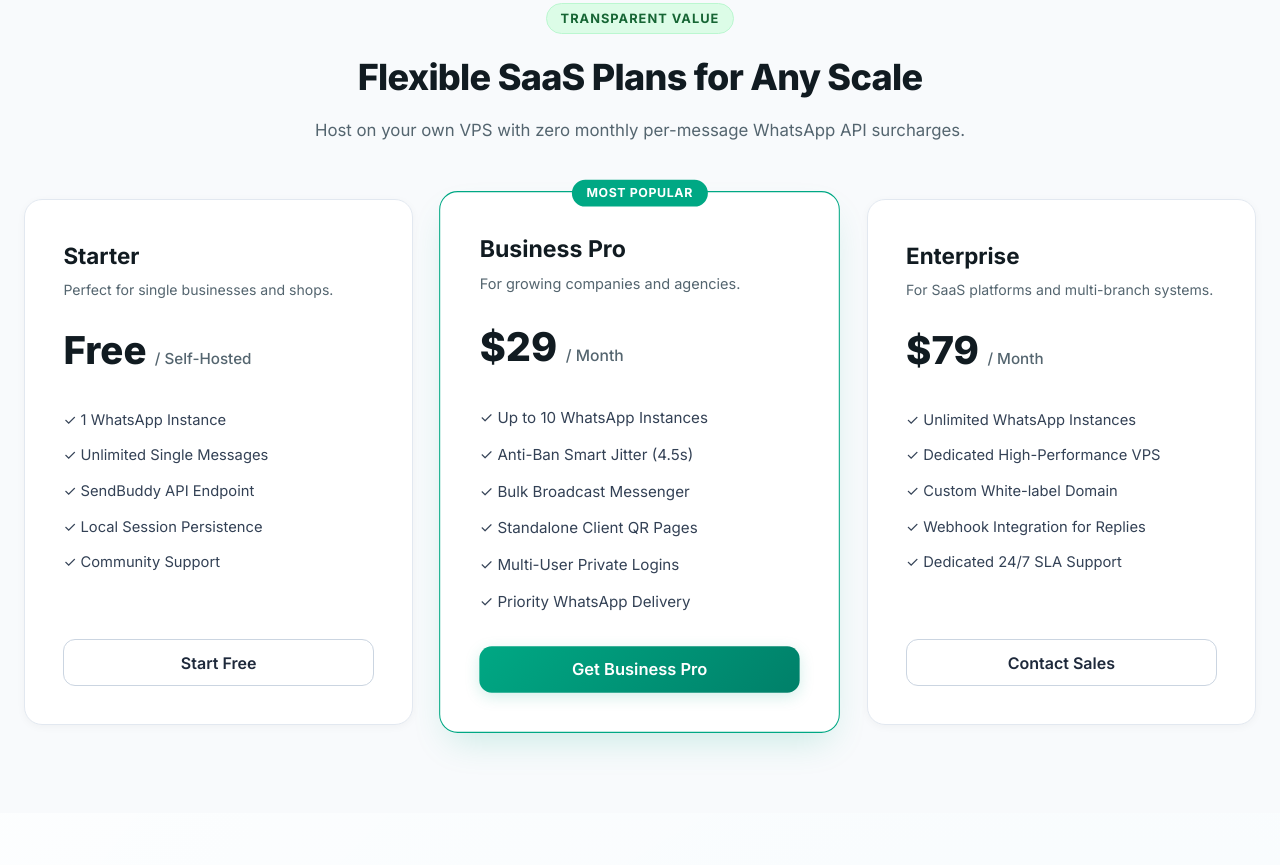
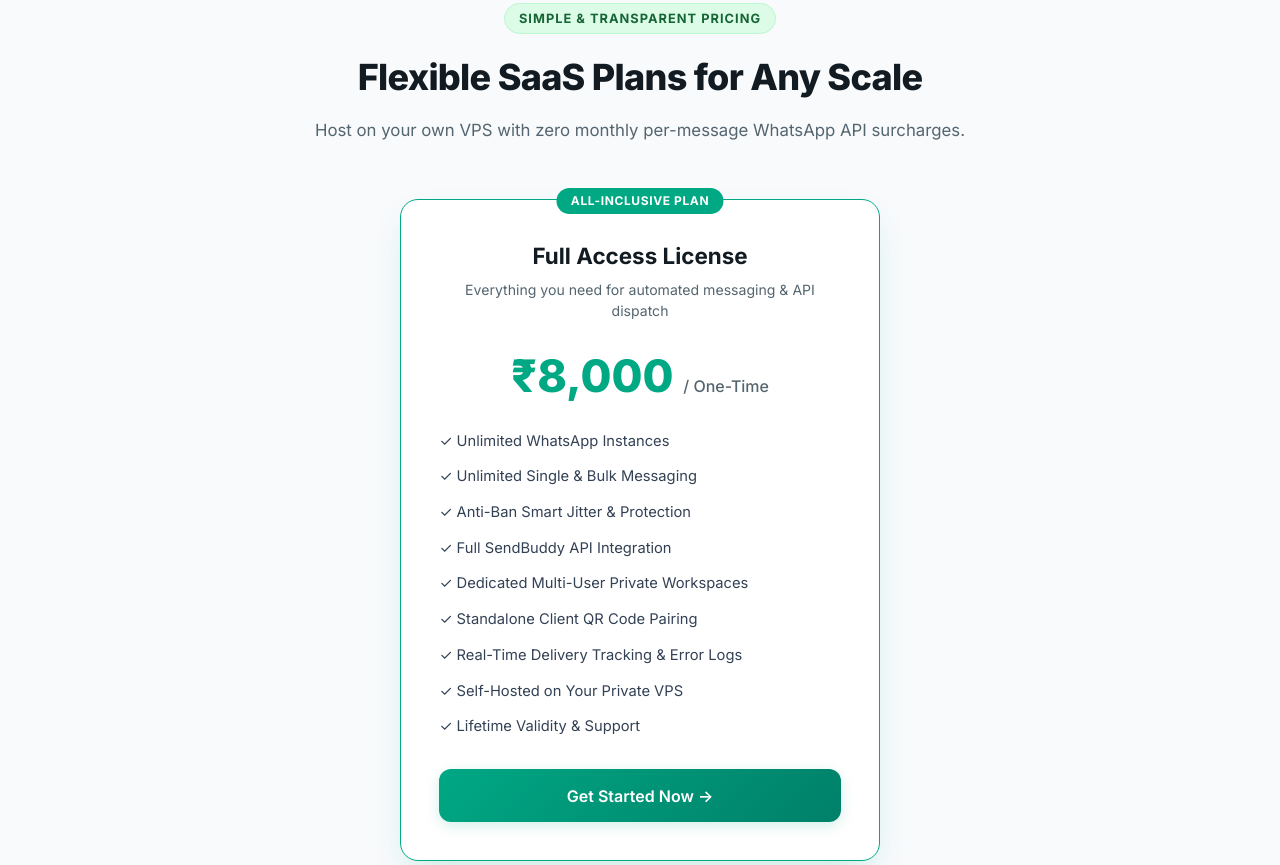
Before and after one commit to ShvInfotech/whatsapp_api, a website: page public/index.html in a window 1280 px wide. Shown: the part 2961-3826 px from the top of the page. Drawn offline with Linux system fonts and the light colour scheme.

Commit message:
Update pricing to single 8000 Rs plan

```diff
--- a/public/index.html
+++ b/public/index.html
@@ -283,63 +283,33 @@
   <section id="pricing" class="landing-section bg-surface">
     <div class="section-container">
       <div class="section-header text-center">
-        <div class="section-tag">Transparent Value</div>
+        <div class="section-tag">Simple &amp; Transparent Pricing</div>
         <h2>Flexible SaaS Plans for Any Scale</h2>
         <p>Host on your own VPS with zero monthly per-message WhatsApp API surcharges.</p>
       </div>
 
-      <div class="pricing-grid">
-        <!-- Tier 1 -->
-        <div class="pricing-card">
-          <div class="pricing-header">
-            <h3>Starter</h3>
-            <p class="pricing-desc">Perfect for single businesses and shops.</p>
-            <div class="price-val">Free <span>/ Self-Hosted</span></div>
-          </div>
-          <ul class="pricing-features">
-            <li>✓ 1 WhatsApp Instance</li>
-            <li>✓ Unlimited Single Messages</li>
-            <li>✓ SendBuddy API Endpoint</li>
-            <li>✓ Local Session Persistence</li>
-            <li>✓ Community Support</li>
-          </ul>
-          <a href="user.html" class="btn btn-secondary w-full">Start Free</a>
-        </div>
-
-        <!-- Tier 2 (Featured) -->
-        <div class="pricing-card featured-plan">
-          <div class="plan-tag">Most Popular</div>
-          <div class="pricing-header">
-            <h3>Business Pro</h3>
-            <p class="pricing-desc">For growing companies and agencies.</p>
-            <div class="price-val">$29 <span>/ Month</span></div>
-          </div>
-          <ul class="pricing-features">
-            <li>✓ Up to 10 WhatsApp Instances</li>
-            <li>✓ Anti-Ban Smart Jitter (4.5s)</li>
-            <li>✓ Bulk Broadcast Messenger</li>
-            <li>✓ Standalone Client QR Pages</li>
-            <li>✓ Multi-User Private Logins</li>
-            <li>✓ Priority WhatsApp Delivery</li>
-          </ul>
-          <a href="user.html" class="btn btn-primary w-full">Get Business Pro</a>
-        </div>
-
-        <!-- Tier 3 -->
-        <div class="pricing-card">
-          <div class="pricing-header">
-            <h3>Enterprise</h3>
-            <p class="pricing-desc">For SaaS platforms and multi-branch systems.</p>
-            <div class="price-val">$79 <span>/ Month</span></div>
+      <div class="pricing-single-wrap" style="max-width: 480px; margin: 0 auto;">
+        <div class="pricing-card featured-plan" style="transform: none;">
+          <div class="plan-tag">All-Inclusive Plan</div>
+          <div class="pricing-header text-center">
+            <h3>Full Access License</h3>
+            <p class="pricing-desc">Everything you need for automated messaging &amp; API dispatch</p>
+            <div class="price-val" style="color: var(--wa-teal); font-size: 2.8rem; margin-bottom: 1.2rem;">
+              ₹8,000 <span style="font-size: 1rem; color: #54656f; font-weight: 500;">/ One-Time</span>
+            </div>
           </div>
           <ul class="pricing-features">
             <li>✓ Unlimited WhatsApp Instances</li>
-            <li>✓ Dedicated High-Performance VPS</li>
-            <li>✓ Custom White-label Domain</li>
-            <li>✓ Webhook Integration for Replies</li>
-            <li>✓ Dedicated 24/7 SLA Support</li>
+            <li>✓ Unlimited Single &amp; Bulk Messaging</li>
+            <li>✓ Anti-Ban Smart Jitter &amp; Protection</li>
+            <li>✓ Full SendBuddy API Integration</li>
+            <li>✓ Dedicated Multi-User Private Workspaces</li>
+            <li>✓ Standalone Client QR Code Pairing</li>
+            <li>✓ Real-Time Delivery Tracking &amp; Error Logs</li>
+            <li>✓ Self-Hosted on Your Private VPS</li>
+            <li>✓ Lifetime Validity &amp; Support</li>
           </ul>
-          <a href="./" class="btn btn-secondary w-full">Contact Sales</a>
+          <a href="user.html" class="btn btn-primary w-full" style="padding: 0.9rem; font-size: 1rem; text-align: center;">Get Started Now &rarr;</a>
         </div>
       </div>
     </div>
```
Also changed, not shown: public/landing.html (+19 -49 lines).
